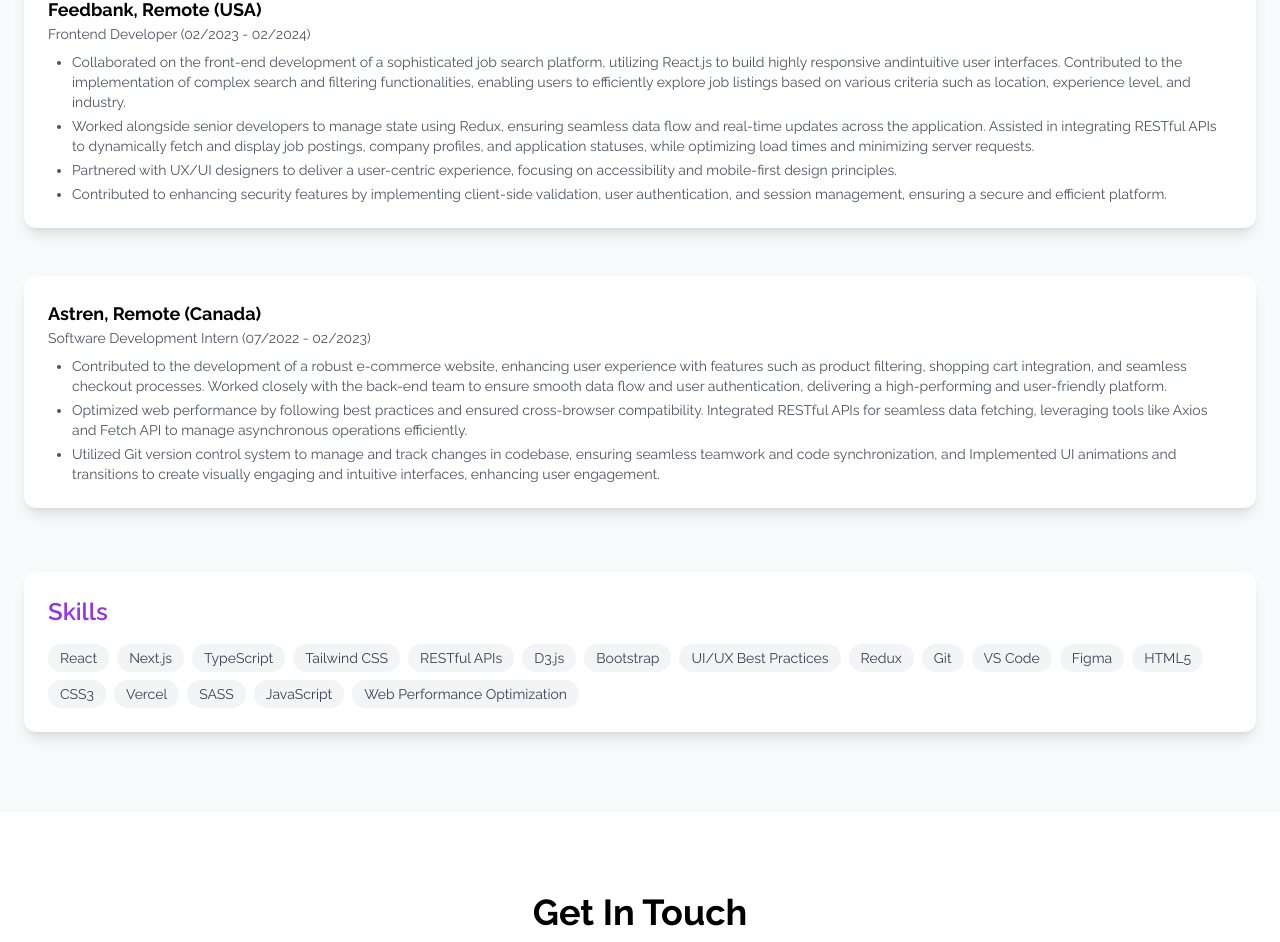
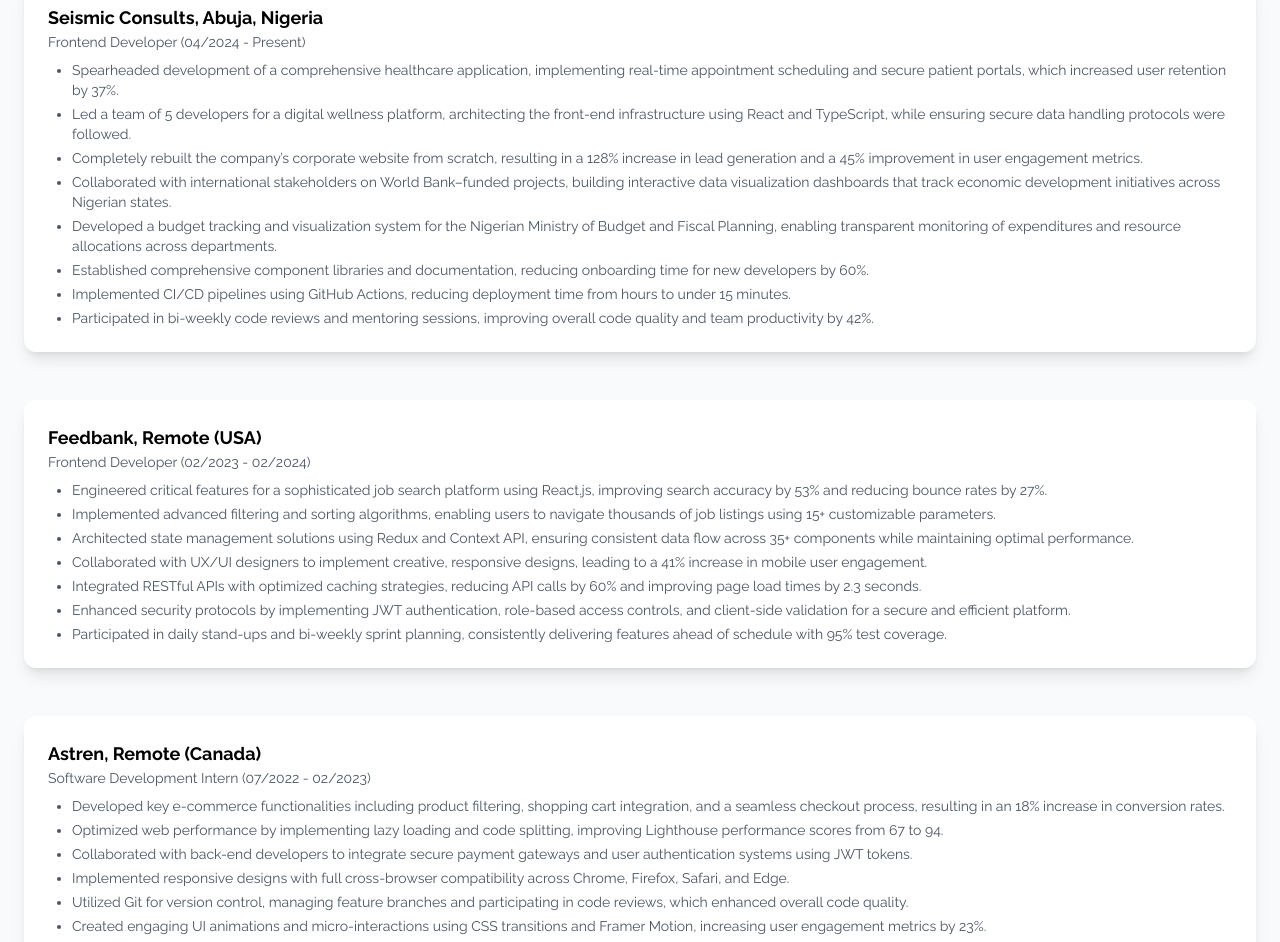
Before and after one commit to neyeah/My_Website, a React (Create React App) app: page / in a window 1280 px wide. Shown: the part 2596-3538 px from the top of the page. Built offline with nearby package versions, Linux system fonts and the light colour scheme.

Commit message:
portfolio Updates

```diff
--- a/src/components/Projects.js
+++ b/src/components/Projects.js
@@ -3,6 +3,21 @@
 import { ExternalLink, Github } from 'lucide-react';
 
 const projects = [
+  {
+    title: 'MindViza',
+    image: 'https://res.cloudinary.com/dxhx45ing/image/upload/v1751382207/Screenshot_2025-07-01_at_16.03.11_aypjpw.png',
+    demo: 'https://mindviza.com'
+  },
+  {
+    title: 'MedConnet',
+    image: 'https://res.cloudinary.com/dxhx45ing/image/upload/v1751382896/Screenshot_2025-07-01_at_16.14.38_jgzygo.png',
+    demo: 'https://medconnet.io'
+  },
+  {
+    title: 'Hospital ERP',
+    image: 'https://res.cloudinary.com/dxhx45ing/image/upload/v1751382785/Screenshot_2025-07-01_at_16.12.47_hoziye.png',
+    demo: 'https://v0-hospital-erp-eo.vercel.app/'
+  },
   {
     title: 'Company Website',
     image: 'https://res.cloudinary.com/dxhx45ing/image/upload/v1740391831/Screenshot_2025-02-24_at_11.05.26_sbnjgc.png',
--- a/src/components/SkillsAndExperience.js
+++ b/src/components/SkillsAndExperience.js
@@ -1,26 +1,15 @@
 import React from 'react';
 import { motion } from 'framer-motion';
 
-const skills = [
-  'React',
-  'Next.js',
-  'TypeScript',
-  'Tailwind CSS',
-  'RESTful APIs',
-  'D3.js',
-  'Bootstrap',
-  'UI/UX Best Practices',
-  'Redux',
-  'Git',
-  'VS Code',
-  'Figma',
-  'HTML5',
-  'CSS3',
-  'Vercel',
-  'SASS',
-  'JavaScript',
-  'Web Performance Optimization'
-];
+const skills = {
+  Languages: ['JavaScript', 'TypeScript', 'HTML5', 'CSS3', 'SASS/SCSS'],
+  Frameworks: ['React.js', 'Next.js', 'Redux', 'Context API', 'Angular', 'Vue.js'],
+  'UI/UX': ['Tailwind CSS', 'Material UI', 'Styled Components', 'Framer Motion', 'Bootstrap'],
+  Testing: ['Jest', 'React Testing Library', 'Cypress', 'Enzyme'],
+  Tools: ['Git', 'GitHub Actions', 'Jira', 'Figma', 'Adobe XD', 'VS Code', 'Chrome DevTools'],
+  Backend: ['RESTful APIs', 'GraphQL', 'SPARQL', 'Firebase', 'AWS']
+};
+
 
 const experiences = [
   {
@@ -28,31 +17,46 @@
     role: 'Frontend Developer',
     duration: '04/2024 - Present',
    responsibilities: [
-      'Collaborated in the design and development of Management Information Systems (MIS) and Monitoring & Evaluation (M&E) systems, focusing on creating intuitive and responsive front-end interfaces. Utilize React.js and other front-end technologies to build user-centric platforms that enhance data accessibility and streamline reporting processes.',
-      'I led the rebranding of the company website, enhancing user experience by aligning the design with the updated brand identity. I collaborated with design and marketing teams to implement modern, responsive web design resulting in a 40% increase in user engagement and a 60% boost in mobile traffic. My role also involved ensuring cross-browser compatibility and optimizing the site for mobile devices.',
-      'Collaborate closely with back-end developers to integrate APIs and endpoints, ensuring seamless data flow and functionality across the systems. Contribute to the overall architecture by providing input on front-end best practices, performance optimization, and user experience improvements.'
+  'Spearheaded development of a comprehensive healthcare application, implementing real-time appointment scheduling and secure patient portals, which increased user retention by 37%.',
+  'Led a team of 5 developers for a digital wellness platform, architecting the front-end infrastructure using React and TypeScript, while ensuring secure data handling protocols were followed.',
+  'Completely rebuilt the company’s corporate website from scratch, resulting in a 128% increase in lead generation and a 45% improvement in user engagement metrics.',
+  'Collaborated with international stakeholders on World Bank–funded projects, building interactive data visualization dashboards that track economic development initiatives across Nigerian states.',
+  'Developed a budget tracking and visualization system for the Nigerian Ministry of Budget and Fiscal Planning, enabling transparent monitoring of expenditures and resource allocations across departments.',
+  'Established comprehensive component libraries and documentation, reducing onboarding time for new developers by 60%.',
+  'Implemented CI/CD pipelines using GitHub Actions, reducing deployment time from hours to under 15 minutes.',
+  'Participated in bi-weekly code reviews and mentoring sessions, improving overall code quality and team productivity by 42%.'
 ]
+
   },
   {
     company: 'Feedbank, Remote (USA)',
     role: 'Frontend Developer',
     duration: '02/2023 - 02/2024',
    responsibilities: [
-      'Collaborated on the front-end development of a sophisticated job search platform, utilizing React.js to build highly responsive andintuitive user interfaces. Contributed to the implementation of complex search and filtering functionalities, enabling users to efficiently explore job listings based on various criteria such as location, experience level, and industry.',
-'Worked alongside senior developers to manage state using Redux, ensuring seamless data flow and real-time updates across the application. Assisted in integrating RESTful APIs to dynamically fetch and display job postings, company profiles, and application statuses, while optimizing load times and minimizing server requests.',
-'Partnered with UX/UI designers to deliver a user-centric experience, focusing on accessibility and mobile-first design principles.',
-'Contributed to enhancing security features by implementing client-side validation, user authentication, and session management, ensuring a secure and efficient platform.'
+  'Engineered critical features for a sophisticated job search platform using React.js, improving search accuracy by 53% and reducing bounce rates by 27%.',
+  'Implemented advanced filtering and sorting algorithms, enabling users to navigate thousands of job listings using 15+ customizable parameters.',
+  'Architected state management solutions using Redux and Context API, ensuring consistent data flow across 35+ components while maintaining optimal performance.',
+  'Collaborated with UX/UI designers to implement creative, responsive designs, leading to a 41% increase in mobile user engagement.',
+  'Integrated RESTful APIs with optimized caching strategies, reducing API calls by 60% and improving page load times by 2.3 seconds.',
+  'Enhanced security protocols by implementing JWT authentication, role-based access controls, and client-side validation for a secure and efficient platform.',
+  'Participated in daily stand-ups and bi-weekly sprint planning, consistently delivering features ahead of schedule with 95% test coverage.'
 ]
+
   },
   {
     company: 'Astren, Remote (Canada)',
     role: 'Software Development Intern',
     duration: '07/2022 - 02/2023',
     responsibilities: [
-      'Contributed to the development of a robust e-commerce website, enhancing user experience with features such as product filtering, shopping cart integration, and seamless checkout processes. Worked closely with the back-end team to ensure smooth data flow and user authentication, delivering a high-performing and user-friendly platform.',
-'Optimized web performance by following best practices and ensured cross-browser compatibility. Integrated RESTful APIs for seamless data fetching, leveraging tools like Axios and Fetch API to manage asynchronous operations efficiently.',
-'Utilized Git version control system to manage and track changes in codebase, ensuring seamless teamwork and code synchronization, and Implemented UI animations and transitions to create visually engaging and intuitive interfaces, enhancing user engagement.'
+  'Developed key e-commerce functionalities including product filtering, shopping cart integration, and a seamless checkout process, resulting in an 18% increase in conversion rates.',
+  'Optimized web performance by implementing lazy loading and code splitting, improving Lighthouse performance scores from 67 to 94.',
+  'Collaborated with back-end developers to integrate secure payment gateways and user authentication systems using JWT tokens.',
+  'Implemented responsive designs with full cross-browser compatibility across Chrome, Firefox, Safari, and Edge.',
+  'Utilized Git for version control, managing feature branches and participating in code reviews, which enhanced overall code quality.',
+  'Created engaging UI animations and micro-interactions using CSS transitions and Framer Motion, increasing user engagement metrics by 23%.',
+  'Documented front-end architecture and component usage guidelines to facilitate knowledge sharing and streamline onboarding within the development team.'
 ]
+
   }
 ];
 
@@ -102,20 +106,79 @@
     viewport={{ once: true }}
     className="bg-white dark:bg-gray-900 p-6 rounded-xl shadow-lg dark:shadow-gray-700/10"
   >
-            <h3 className="text-2xl font-semibold text-purple-600 dark:text-purple-400 mb-4">Skills</h3>
-            <div className="flex flex-wrap gap-2">
-              {skills.map((skill) => (
-                <motion.span
+    <h3 className="text-2xl font-semibold text-purple-600 dark:text-purple-400 mb-6 text-center">Technical Skills</h3>
+
+    <div className="grid grid-cols-1 sm:grid-cols-2 md:grid-cols-3 gap-8">
+      {Object.entries(skills).map(([category, items]) => (
+        <div key={category}>
+          <h4 className="text-lg font-bold text-gray-800 dark:text-white mb-3">{category}</h4>
+          <ul className="flex flex-wrap gap-2">
+            {items.map((skill) => (
+              <motion.li
                 key={skill}
                 whileHover={{ scale: 1.05 }}
                 className="px-3 py-1 bg-gray-100 dark:bg-gray-800 rounded-full text-gray-700 dark:text-gray-300 text-sm"
               >
                 {skill}
-                </motion.span>
+              </motion.li>
+            ))}
+          </ul>
+        </div>
       ))}
     </div>
   </motion.div>
 </div>
+
+{/* Open Source Contributions */}
+<div className="mt-16">
+  <motion.div
+    initial={{ opacity: 0, y: 20 }}
+    whileInView={{ opacity: 1, y: 0 }}
+    viewport={{ once: true }}
+    className="bg-white dark:bg-gray-900 p-6 rounded-xl shadow-lg dark:shadow-gray-700/10"
+  >
+    <h3 className="text-2xl font-semibold text-green-600 dark:text-green-400 mb-6 text-center">
+      Open Source Contributions
+    </h3>
+
+    {/* Wikimedia Projects */}
+    <div className="mb-6">
+      <h4 className="text-lg font-bold text-gray-800 dark:text-white mb-2">Wikimedia Projects</h4>
+      <ul className="list-disc list-inside space-y-1 text-sm text-gray-700 dark:text-gray-300">
+        <li>Actively contributed to multiple Wikimedia Foundation projects, implementing accessibility improvements that benefited millions of users.</li>
+        <li>Developed and merged new features for content management and user interaction, receiving commendation from core maintainers.</li>
+        <li>Fixed critical UI bugs affecting mobile responsiveness across different language versions.</li>
+        <li>Created documentation for new contributors, lowering the barrier to entry for community participation.</li>
+        <li>Participated in code reviews and technical discussions, helping shape project direction and best practices.</li>
+      </ul>
+    </div>
+
+    {/* Fedora Project */}
+    <div className="mb-6">
+      <h4 className="text-lg font-bold text-gray-800 dark:text-white mb-2">Fedora Project</h4>
+      <ul className="list-disc list-inside space-y-1 text-sm text-gray-700 dark:text-gray-300">
+        <li>Contributed to Fedora's web infrastructure, improving UI components and the documentation portal.</li>
+        <li>Implemented responsive design improvements for community websites, enhancing mobile user experience.</li>
+        <li>Collaborated with the design team to modernize UI elements while maintaining brand consistency.</li>
+        <li>Fixed accessibility issues to ensure WCAG compliance across project websites.</li>
+        <li>Participated in community discussions and provided technical guidance to new contributors.</li>
+      </ul>
+    </div>
+
+    {/* React UI Component Library */}
+    <div>
+      <h4 className="text-lg font-bold text-gray-800 dark:text-white mb-2">React UI Component Library</h4>
+      <ul className="list-disc list-inside space-y-1 text-sm text-gray-700 dark:text-gray-300">
+        <li>Contributed to a popular React component library with 5K+ GitHub stars.</li>
+        <li>Developed reusable, accessible UI components that improved developer experience and performance.</li>
+        <li>Implemented comprehensive documentation and examples, increasing library adoption.</li>
+        <li>Addressed complex edge cases and browser compatibility issues to improve reliability.</li>
+        <li>Participated in the library’s migration to TypeScript, enhancing type safety and developer experience.</li>
+      </ul>
+    </div>
+  </motion.div>
+</div>
+
       </div>
     </section>
   );
```
Lines whose indentation alone changed are shown as unchanged.
